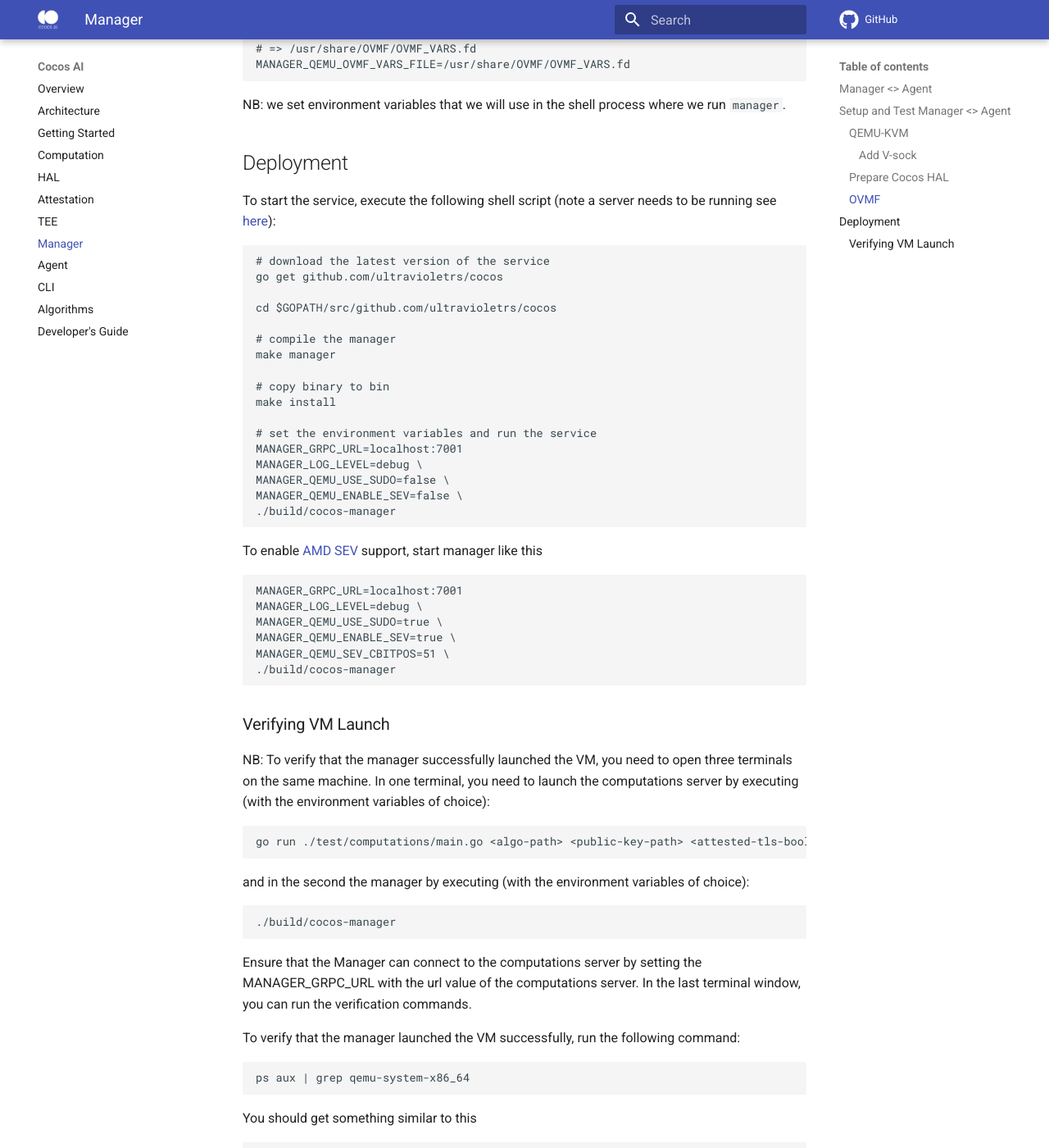
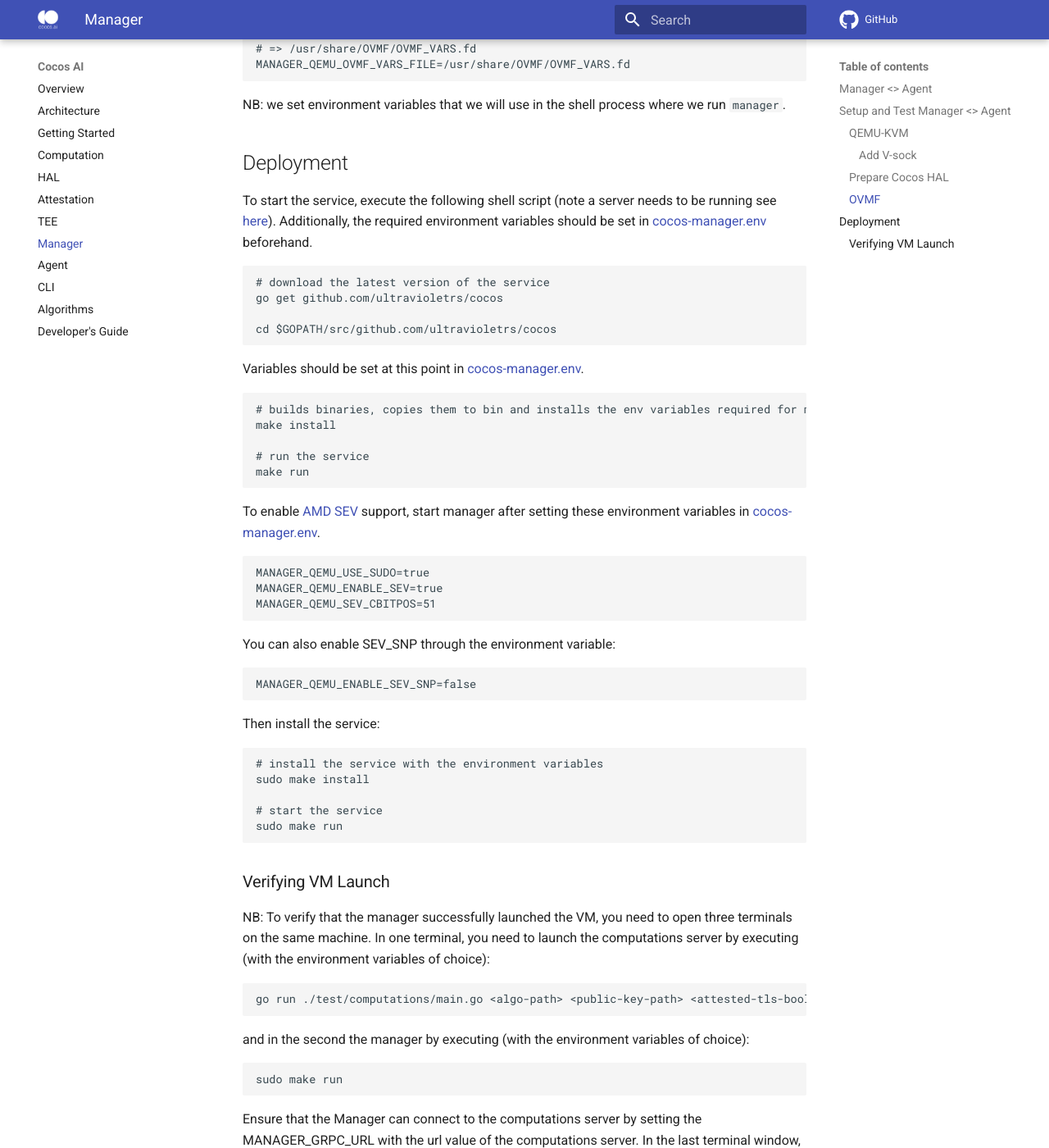
Before and after one commit to ultravioletrs/cocos-docs, an MkDocs documentation site: the page built from docs/manager.md, in a window 1280 px wide and 1400 px high, scrolled down 2840 px. Shown: the whole window at 82% size. Built offline with MkDocs 1.6.1 and Material for MkDocs 9.7.7, drawn with Linux system fonts in a browser that asks for light colours; comment, search, counter and statistics services are not loaded; some of the changed text lies outside the part shown.

Commit message:
NOISSUE - Run Manager using Systemd Docs (#42)
* docs for starting manager as a service

Signed-off-by: WashingtonKK <washingtonkigan@gmail.com>

* use makefile to start manager

Signed-off-by: WashingtonKK <washingtonkigan@gmail.com>

* add instructions for sev-snp

Signed-off-by: WashingtonKK <washingtonkigan@gmail.com>

---------

Signed-off-by: WashingtonKK <washingtonkigan@gmail.com>

````diff
--- a/docs/manager.md
+++ b/docs/manager.md
@@ -86,37 +86,47 @@ NB: we set environment variables that we will use in the shell process where we
 
 ## Deployment
 
-To start the service, execute the following shell script (note a server needs to be running see [here](https://github.com/ultravioletrs/cocos/tree/main/test/computations)):
+To start the service, execute the following shell script (note a server needs to be running see [here](https://github.com/ultravioletrs/cocos/tree/main/test/computations)). Additionally, the required environment variables should be set in [cocos-manager.env](https://github.com/ultravioletrs/cocos/blob/main/cocos-manager.env) beforehand.
 
 ```bash
 # download the latest version of the service
 go get github.com/ultravioletrs/cocos
 
 cd $GOPATH/src/github.com/ultravioletrs/cocos
+```
 
-# compile the manager
-make manager
+Variables should be set at this point in [cocos-manager.env](https://github.com/ultravioletrs/cocos/blob/main/cocos-manager.env).
 
-# copy binary to bin
+```bash
+# builds binaries, copies them to bin and installs the env variables required for manager
 make install
 
-# set the environment variables and run the service
-MANAGER_GRPC_URL=localhost:7001
-MANAGER_LOG_LEVEL=debug \
-MANAGER_QEMU_USE_SUDO=false \
-MANAGER_QEMU_ENABLE_SEV=false \
-./build/cocos-manager
+# run the service
+make run
 ```
 
-To enable [AMD SEV](https://www.amd.com/en/developer/sev.html) support, start manager like this
+To enable [AMD SEV](https://www.amd.com/en/developer/sev.html) support, start manager after setting these environment variables in [cocos-manager.env](https://github.com/ultravioletrs/cocos/blob/main/cocos-manager.env).
 
-```sh
-MANAGER_GRPC_URL=localhost:7001
-MANAGER_LOG_LEVEL=debug \
-MANAGER_QEMU_USE_SUDO=true \
-MANAGER_QEMU_ENABLE_SEV=true \
-MANAGER_QEMU_SEV_CBITPOS=51 \
-./build/cocos-manager
+```bash
+MANAGER_QEMU_USE_SUDO=true
+MANAGER_QEMU_ENABLE_SEV=true
+MANAGER_QEMU_SEV_CBITPOS=51
+```
+
+You can also enable SEV_SNP through the environment variable:
+
+```bash
+MANAGER_QEMU_ENABLE_SEV_SNP=false
+```
+
+Then install the service:
+
+```bash
+# install the service with the environment variables
+sudo make install
+
+# start the service
+sudo make run
 ```
 
 ### Verifying VM Launch
@@ -130,7 +140,7 @@ go run ./test/computations/main.go <algo-path> <public-key-path> <attested-tls-b
 and in the second the manager by executing (with the environment variables of choice):
 
 ```bash
-./build/cocos-manager
+sudo make run
 ```
 
 Ensure that the Manager can connect to the computations server by setting the MANAGER_GRPC_URL with the url value of the computations server. In the last terminal window, you can run the verification commands.
@@ -155,3 +165,13 @@ root       37989  122 13.1 5345816 4252312 pts/0 Sl+  16:19   0:04 /usr/local/bi
 ```
 
 The two processes are due to the fact that we run the command `/usr/bin/qemu-system-x86_64` as `sudo`, so there is one process for `sudo` command and the other for `/usr/bin/qemu-system-x86_64`.
+
+You can view logs from manager using the following commands:
+
+```bash
+# check manager status
+sudo systemctl status cocos-manager
+
+# follow logs from manager
+journalctl -u cocos-manager -n 20 -f
+```
````
